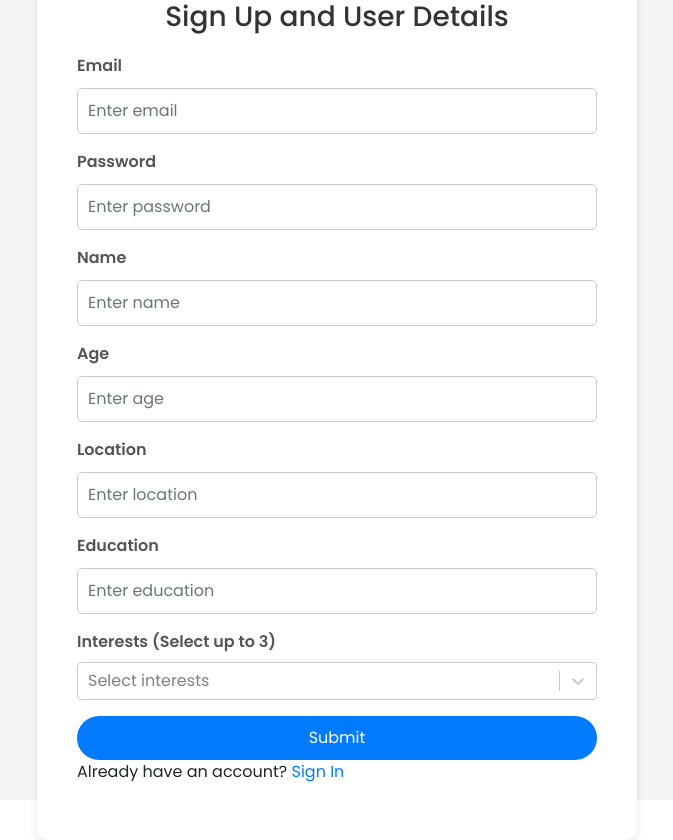
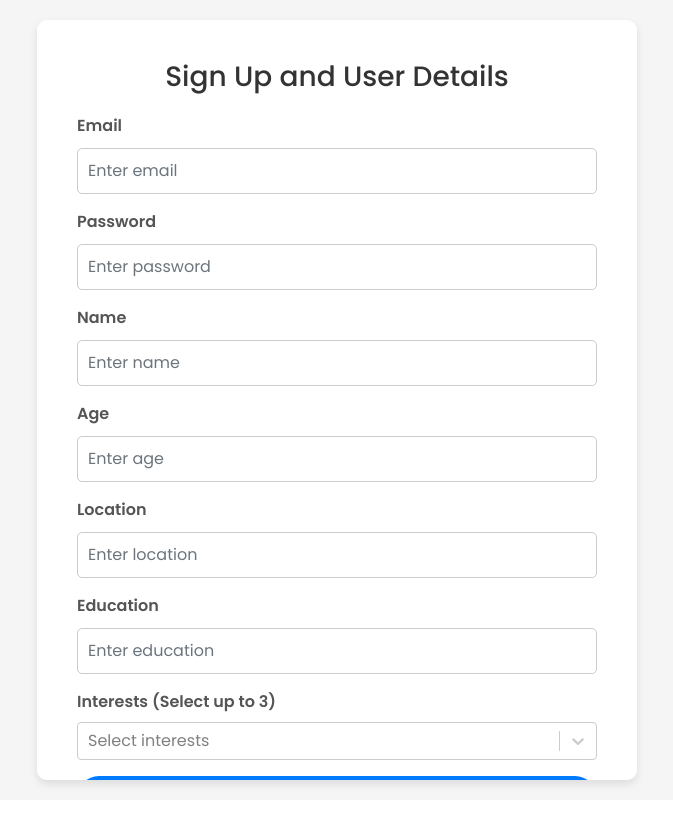
Before and after one commit to cfgmumbai24/Team-8, a React (Create React App) app in the folder margshala/: page /signup in a window 1280 px wide. Shown: the whole page, without its empty margins (303-976 px from the left). After the commit the page ends 800 px from the top, so only its background shows below. Built offline with nearby package versions, Linux system fonts and the light colour scheme; no server answers; the database is empty.

Commit message:
Signup corrected

```diff
--- a/margshala/src/components/Signup/Signup.css
+++ b/margshala/src/components/Signup/Signup.css
@@ -1,20 +1,20 @@
-/* src/JobForm.css */
-
 .auth-wrapper {
   display: flex;
   justify-content: center;
   align-items: center;
-    height: 100vh;
   background-color: #f5f5f5;
+  padding: 20px; /* Add padding to auth-wrapper */
 }
 
 .auth-inner-prop {
   background: #fff;
-    padding: 40px;
+  padding: 40px; /* Adjust padding as needed */
   border-radius: 10px;
   box-shadow: 0 4px 8px rgba(0, 0, 0, 0.1);
   max-width: 600px;
   width: 100%;
+  max-height: calc(100vh - 40px); /* Adjust based on padding and margins */
+  overflow-y: auto; /* Enable vertical scrolling */
 }
 
 form {
```
Lines whose indentation alone changed are shown as unchanged.
